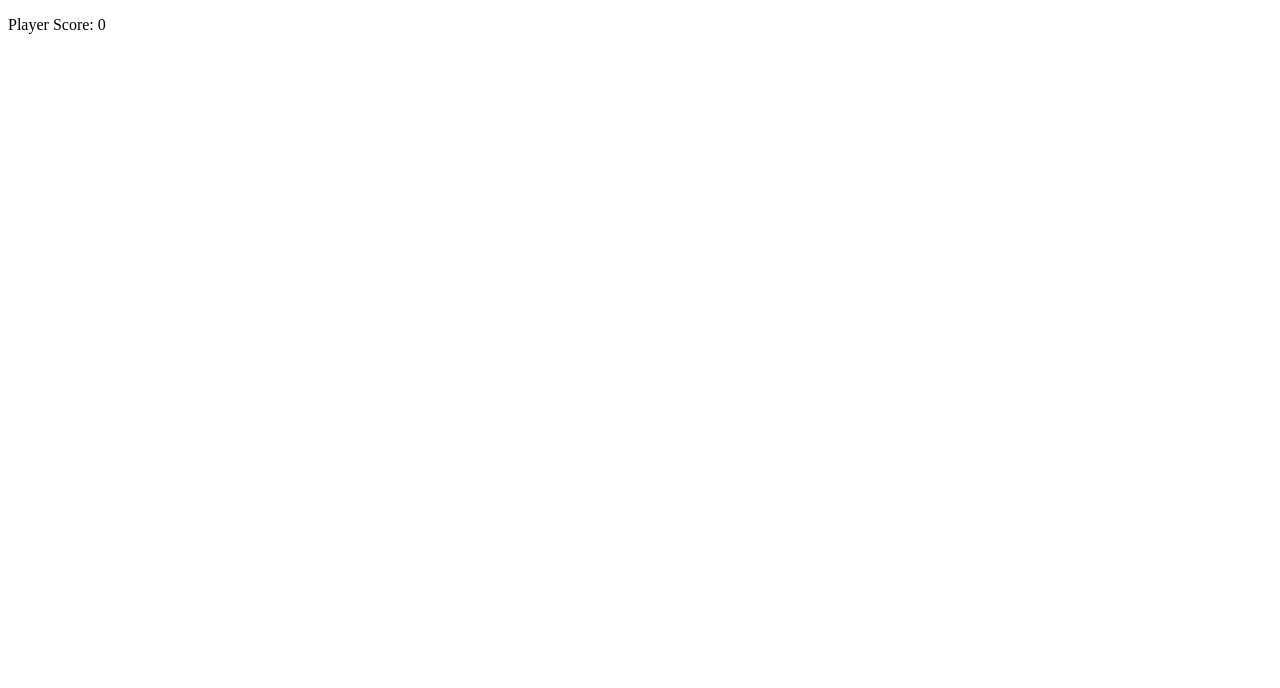
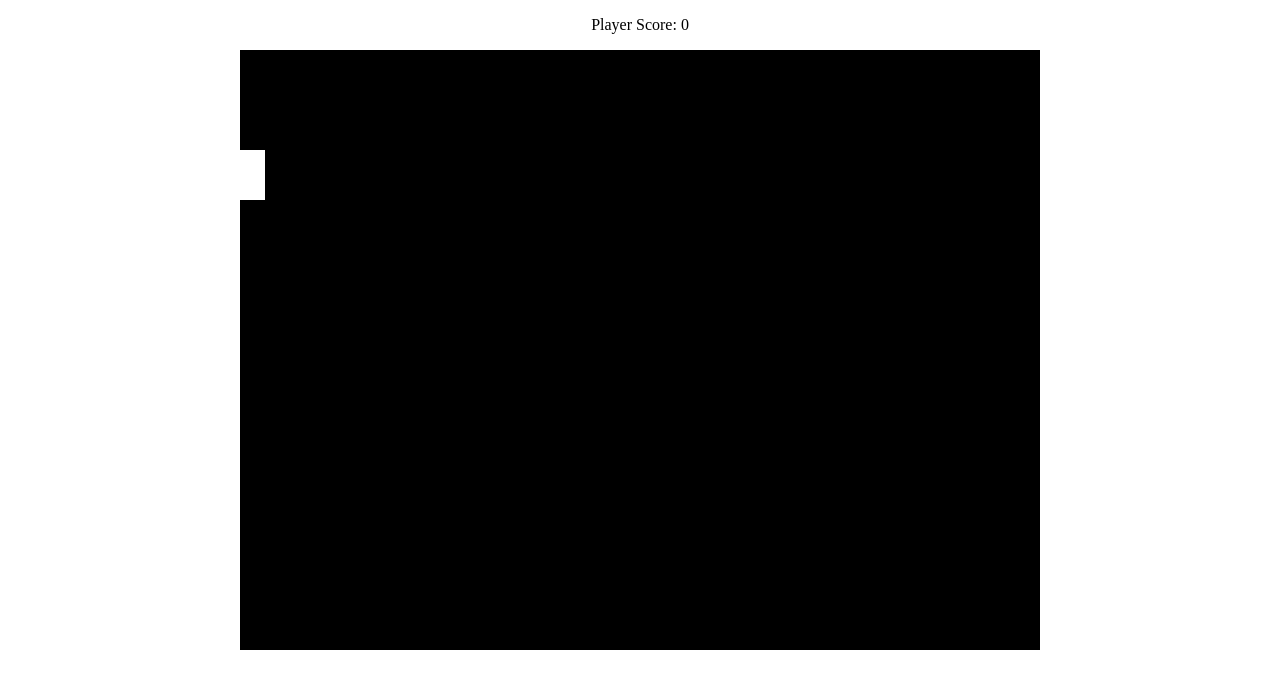
Before and after one commit to KelliePetersen/ping-pong, a plain HTML site: page index.html in a window 1280 px wide. Drawn offline with Linux system fonts and the light colour scheme.

Commit message:
Add basic functionality and styles

```diff
--- a/index.html
+++ b/index.html
@@ -8,7 +8,8 @@
   <link rel="stylesheet" type="text/css" media="screen" href="main.css" />
 </head>
 <body>
-  <p>Player Score: <span>0</span></p>
+
+  <p id="text">Player Score: <span id="score">0</span></p>
   <canvas id="canvas" width="800" height="600"></canvas>
 
 <script src="main.js"></script>
--- a/main.css
+++ b/main.css
@@ -0,0 +1,4 @@
+body {
+  margin: 0 auto;
+  text-align: center;
+}
--- a/main.js
+++ b/main.js
@@ -0,0 +1,33 @@
+window.onload = function() {
+  // Turn into canvas object
+  canvas = document.getElementById('canvas');
+  canvasContext = canvas.getContext('2d');
+
+  setInterval(function() {
+    moveBall();
+    drawGame();
+  }, 1000/30);
+};
+
+let canvas;
+let canvasContext;
+
+// Turn into ball object
+let ballX = 50;
+
+function moveBall() {
+  ballX += 10;
+}
+
+function drawGame() {
+  canvasContext.fillStyle = 'black';
+  canvasContext.fillRect(0, 0, canvas.width, canvas.height);
+
+  // Turn into ball object/balls constructor, with random traits
+  canvasContext.fillStyle = "white";
+  canvasContext.fillRect(ballX, 200, 10, 10);
+
+  // Turn into player object
+  canvasContext.fillStyle = "white";
+  canvasContext.fillRect(0, 100, 25, 50);
+}
```
